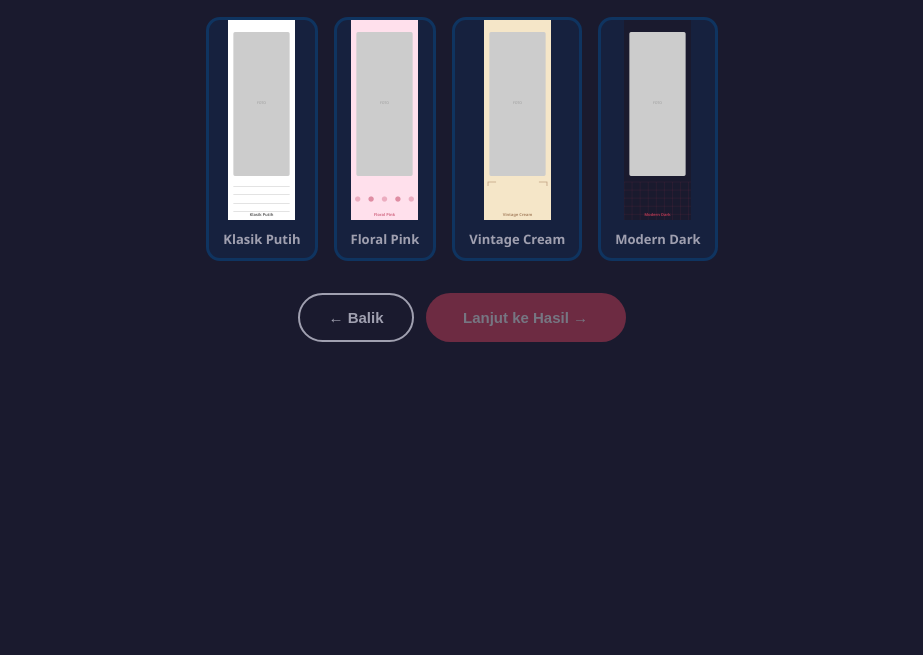
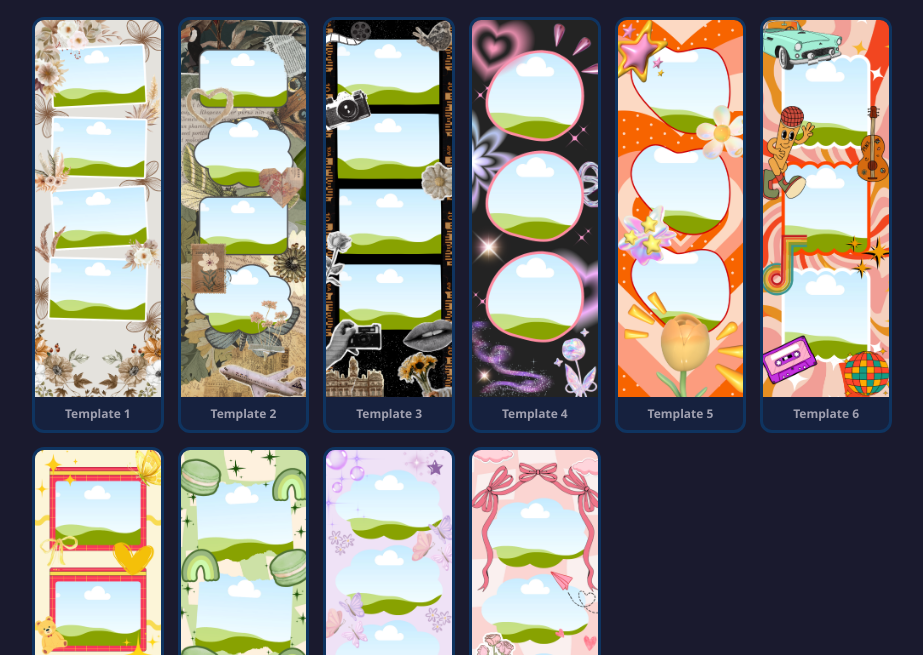
Before and after one commit to AnindhitaJ/photobooth-app, a plain HTML site: page template.html in a window 1280 px wide. Shown: the part 145-800 px from the top of the page, without its empty margins (178-1101 px from the left). Drawn offline with Linux system fonts and the light colour scheme.

Commit message:
Update template.html

```diff
--- a/template.html
+++ b/template.html
@@ -32,18 +32,17 @@
     p.sub { font-size: 14px; color: #a0a0b0; margin-bottom: 28px; text-align: center; }
 
     .template-grid {
-      display: flex;
-      gap: 16px;
-      flex-wrap: wrap;
-      justify-content: center;
+      display: grid;
+      grid-template-columns: repeat(auto-fill, minmax(120px, 1fr));
+      gap: 14px;
+      width: 100%;
+      max-width: 860px;
       margin-bottom: 32px;
-      width: 100%;
-      max-width: 900px;
     }
 
     .template-card {
       cursor: pointer;
-      border-radius: 14px;
+      border-radius: 12px;
       overflow: hidden;
       border: 3px solid #0f3460;
       transition: all 0.2s;
@@ -52,36 +51,42 @@
       flex-direction: column;
       align-items: center;
     }
-
     .template-card:hover { border-color: #e94560; transform: translateY(-4px); }
     .template-card.selected { border-color: #e94560; box-shadow: 0 0 0 2px #e94560; }
 
-    .template-card canvas {
+    .template-card img {
+      width: 100%;
       display: block;
+      object-fit: cover;
     }
 
     .template-name {
-      font-size: 13px;
+      font-size: 12px;
       font-weight: 600;
       color: #a0a0b0;
-      padding: 10px 14px;
+      padding: 8px 10px;
       text-align: center;
     }
-
     .template-card.selected .template-name { color: #e94560; }
 
     .selected-badge {
       display: none;
-      font-size: 11px;
+      font-size: 10px;
       background: #e94560;
       color: white;
-      padding: 2px 10px;
+      padding: 2px 8px;
       border-radius: 50px;
-      margin-bottom: 8px;
+      margin: 6px 0 0;
       font-weight: 700;
     }
+    .template-card.selected .selected-badge { display: inline-block; }
 
-    .template-card.selected .selected-badge { display: inline-block; }
+    .loading-state {
+      text-align: center;
+      color: #a0a0b0;
+      font-size: 14px;
+      padding: 40px;
+    }
 
     .btn-row {
       display: flex;
@@ -89,7 +94,6 @@
       flex-wrap: wrap;
       justify-content: center;
     }
-
     .btn {
       padding: 14px 28px;
       border-radius: 50px;
@@ -99,10 +103,20 @@
       border: none;
       transition: all 0.2s;
     }
-    .btn-primary { background: #e94560; color: white; min-width: 200px; opacity: 0.4; pointer-events: none; }
+    .btn-primary {
+      background: #e94560;
+      color: white;
+      min-width: 200px;
+      opacity: 0.4;
+      pointer-events: none;
+    }
     .btn-primary.aktif { opacity: 1; pointer-events: all; }
     .btn-primary.aktif:hover { background: #c73652; transform: scale(1.03); }
-    .btn-secondary { background: transparent; color: #a0a0b0; border: 2px solid #a0a0b0; }
+    .btn-secondary {
+      background: transparent;
+      color: #a0a0b0;
+      border: 2px solid #a0a0b0;
+    }
     .btn-secondary:hover { color: white; border-color: white; }
   </style>
 </head>
@@ -114,7 +128,9 @@
     <p class="sub" id="subText">Pilih template untuk hasil fotomu</p>
   </div>
 
-  <div class="template-grid" id="templateGrid"></div>
+  <div class="template-grid" id="templateGrid">
+    <div class="loading-state">Memuat template...</div>
+  </div>
 
   <div class="btn-row">
     <button class="btn btn-secondary" onclick="kembali()">← Balik</button>
@@ -125,164 +141,49 @@
   const paket = localStorage.getItem('paket') || '5k';
   document.getElementById('paketBadge').textContent = 'Paket ' + paket.toUpperCase();
 
-  // Spesifikasi output per paket
   const specs = {
-    '5k':  { w: 591,  h: 1772, label: '5 × 15 cm' },
-    '10k': { w: 1181, h: 1772, label: '10 × 15 cm' }
+    '5k':  { folder: 'assets/templates/5k',  count: 10, label: '5 × 15 cm',  w: 591,  h: 1772 },
+    '10k': { folder: 'assets/templates/10k', count: 10, label: '10 × 15 cm', w: 1181, h: 1772 }
   };
 
   const spec = specs[paket];
   document.getElementById('subText').textContent = `Template ukuran ${spec.label}`;
 
-  // Template definitions — warna & nama
-  // Nanti bisa diganti dengan file PNG asli
-  const templates5k = [
-    { name: 'Klasik Putih',  bg: '#ffffff', accent: '#222222', pattern: 'lines' },
-    { name: 'Floral Pink',   bg: '#ffe0ec', accent: '#c0395a', pattern: 'dots'  },
-    { name: 'Vintage Cream', bg: '#f5e6c8', accent: '#8b5e3c', pattern: 'corner'},
-    { name: 'Modern Dark',   bg: '#1a1a2e', accent: '#e94560', pattern: 'grid'  },
-  ];
+  let selectedTemplate = null;
 
-  const templates10k = [
-    { name: 'Klasik Putih',  bg: '#ffffff', accent: '#222222', pattern: 'lines' },
-    { name: 'Floral Pink',   bg: '#ffe0ec', accent: '#c0395a', pattern: 'dots'  },
-    { name: 'Vintage Cream', bg: '#f5e6c8', accent: '#8b5e3c', pattern: 'corner'},
-    { name: 'Modern Dark',   bg: '#1a1a2e', accent: '#e94560', pattern: 'grid'  },
-  ];
+  function renderTemplates() {
+    const grid = document.getElementById('templateGrid');
+    grid.innerHTML = '';
 
-  const templateList = paket === '5k' ? templates5k : templates10k;
+    for (let i = 1; i <= spec.count; i++) {
+      const src = `${spec.folder}/${i}.png`;
 
-  // Ukuran thumbnail di layar
-  const thumbH = 200;
-  const thumbW = Math.round(thumbH * spec.w / spec.h);
+      const card = document.createElement('div');
+      card.className = 'template-card';
+      card.innerHTML = `
+        <span class="selected-badge">✓ Dipilih</span>
+        <img src="${src}" alt="Template ${i}" loading="lazy" onerror="this.parentElement.style.display='none'">
+        <div class="template-name">Template ${i}</div>
+      `;
 
-  let selectedIdx = null;
+      card.onclick = () => {
+        document.querySelectorAll('.template-card').forEach(c => c.classList.remove('selected'));
+        card.classList.add('selected');
+        selectedTemplate = src;
+        localStorage.setItem('templateSrc', src);
+        localStorage.setItem('templateW', spec.w);
+        localStorage.setItem('templateH', spec.h);
+        document.getElementById('btnLanjut').classList.add('aktif');
+      };
 
-  function drawTemplate(canvas, tmpl, w, h) {
-    const ctx = canvas.getContext('2d');
-    canvas.width = w;
-    canvas.height = h;
-
-    // Background
-    ctx.fillStyle = tmpl.bg;
-    ctx.fillRect(0, 0, w, h);
-
-    // Area foto — kotak di tengah atas
-    const fotoArea = {
-      x: w * 0.08,
-      y: h * 0.06,
-      w: w * 0.84,
-      h: h * 0.72
-    };
-    ctx.fillStyle = '#cccccc';
-    ctx.beginPath();
-    ctx.roundRect(fotoArea.x, fotoArea.y, fotoArea.w, fotoArea.h, 4);
-    ctx.fill();
-
-    // Label area foto
-    ctx.fillStyle = '#999';
-    ctx.font = `${Math.round(h * 0.018)}px Segoe UI`;
-    ctx.textAlign = 'center';
-    ctx.fillText('FOTO', w / 2, fotoArea.y + fotoArea.h / 2);
-
-    // Pattern dekorasi bawah
-    const bottomY = fotoArea.y + fotoArea.h + h * 0.03;
-    const bottomH = h - bottomY - h * 0.02;
-
-    if (tmpl.pattern === 'dots') {
-      ctx.fillStyle = tmpl.accent;
-      const dotR = Math.max(2, w * 0.04);
-      const cols = 5;
-      for (let i = 0; i < cols; i++) {
-        const dx = w * 0.1 + (i * (w * 0.8 / (cols - 1)));
-        ctx.globalAlpha = 0.3 + (i % 2) * 0.2;
-        ctx.beginPath();
-        ctx.arc(dx, bottomY + bottomH / 2, dotR, 0, Math.PI * 2);
-        ctx.fill();
-      }
-      ctx.globalAlpha = 1;
-    } else if (tmpl.pattern === 'lines') {
-      ctx.strokeStyle = tmpl.accent;
-      ctx.lineWidth = Math.max(1, h * 0.003);
-      ctx.globalAlpha = 0.25;
-      for (let i = 0; i < 4; i++) {
-        const ly = bottomY + (i + 0.5) * (bottomH / 4);
-        ctx.beginPath();
-        ctx.moveTo(w * 0.08, ly);
-        ctx.lineTo(w * 0.92, ly);
-        ctx.stroke();
-      }
-      ctx.globalAlpha = 1;
-    } else if (tmpl.pattern === 'corner') {
-      ctx.strokeStyle = tmpl.accent;
-      ctx.lineWidth = Math.max(1, h * 0.004);
-      ctx.globalAlpha = 0.5;
-      const m = w * 0.06, len = w * 0.12;
-      // Sudut kiri atas area bawah
-      ctx.beginPath(); ctx.moveTo(m, bottomY + m); ctx.lineTo(m, bottomY); ctx.lineTo(m + len, bottomY); ctx.stroke();
-      // Sudut kanan
-      ctx.beginPath(); ctx.moveTo(w - m, bottomY + m); ctx.lineTo(w - m, bottomY); ctx.lineTo(w - m - len, bottomY); ctx.stroke();
-      ctx.globalAlpha = 1;
-    } else if (tmpl.pattern === 'grid') {
-      ctx.strokeStyle = tmpl.accent;
-      ctx.lineWidth = 1;
-      ctx.globalAlpha = 0.15;
-      const step = w * 0.12;
-      for (let x = 0; x < w; x += step) {
-        ctx.beginPath(); ctx.moveTo(x, bottomY); ctx.lineTo(x, h); ctx.stroke();
-      }
-      for (let y = bottomY; y < h; y += step) {
-        ctx.beginPath(); ctx.moveTo(0, y); ctx.lineTo(w, y); ctx.stroke();
-      }
-      ctx.globalAlpha = 1;
+      grid.appendChild(card);
     }
-
-    // Nama template di bawah
-    ctx.fillStyle = tmpl.accent;
-    ctx.globalAlpha = 0.7;
-    ctx.font = `bold ${Math.round(h * 0.02)}px Segoe UI`;
-    ctx.textAlign = 'center';
-    ctx.fillText(tmpl.name, w / 2, h - h * 0.02);
-    ctx.globalAlpha = 1;
   }
 
-  // Render kartu template
-  const grid = document.getElementById('templateGrid');
-  templateList.forEach((tmpl, idx) => {
-    const card = document.createElement('div');
-    card.className = 'template-card';
-    card.innerHTML = `<span class="selected-badge">✓ Dipilih</span>`;
-
-    const cvs = document.createElement('canvas');
-    cvs.style.width = thumbW + 'px';
-    cvs.style.height = thumbH + 'px';
-    drawTemplate(cvs, tmpl, thumbW * 2, thumbH * 2); // retina
-
-    const nameEl = document.createElement('div');
-    nameEl.className = 'template-name';
-    nameEl.textContent = tmpl.name;
-
-    card.appendChild(cvs);
-    card.appendChild(nameEl);
-
-    card.onclick = () => {
-      document.querySelectorAll('.template-card').forEach(c => c.classList.remove('selected'));
-      card.classList.add('selected');
-      selectedIdx = idx;
-      document.getElementById('btnLanjut').classList.add('aktif');
-
-      // Simpan template yang dipilih
-      const fullCvs = document.createElement('canvas');
-      drawTemplate(fullCvs, tmpl, spec.w, spec.h);
-      localStorage.setItem('templateData', fullCvs.toDataURL('image/png'));
-      localStorage.setItem('templateName', tmpl.name);
-    };
-
-    grid.appendChild(card);
-  });
+  renderTemplates();
 
   function lanjut() {
-    if (selectedIdx === null) return;
+    if (!selectedTemplate) return;
     window.location.href = 'result.html';
   }
 
```
